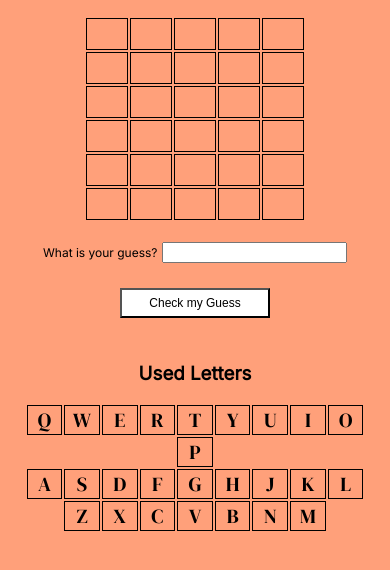
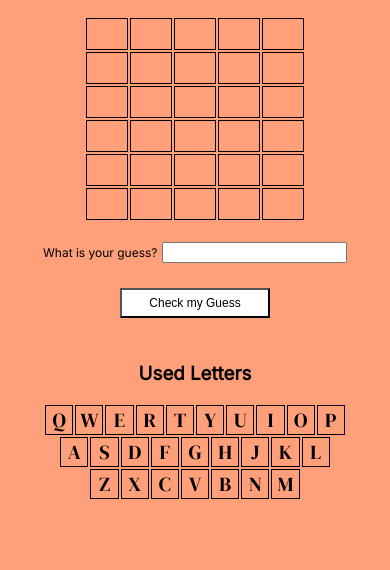
Before and after one commit to radang2014/cs120, a plain HTML site: page proj2/project2.html in a window 390 px wide. Shown: the part 60-630 px from the top of the page. Drawn offline with nearby package versions, Linux system fonts and the light colour scheme; no server answers.

Commit message:
make used letter board narrower on phone, take 5

```diff
--- a/proj2/css/style.css
+++ b/proj2/css/style.css
@@ -55,7 +55,7 @@ h1 {
         max-height: 30px;
     }
     .used_letter_tile { /* make used letter tiles narrower on smaller screen widths */
-        width: 9%;
+        width: 7%;
     }
 
     #guesstext {
```
